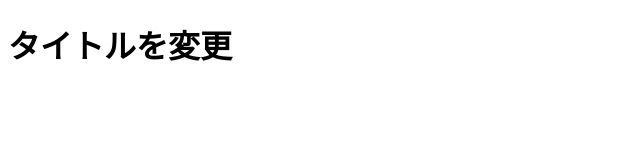
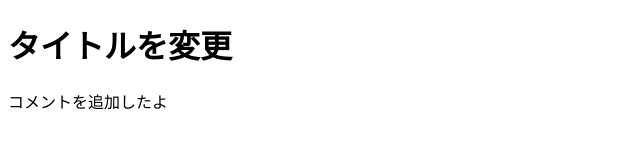
Before and after one commit to Yasuko-lazuli/officework2, a plain HTML site: page index.html in a window 1280 px wide. Shown: the whole page, without its empty margins (0-640 px from the left). Drawn offline with Linux system fonts and the light colour scheme.

Commit message:
コメント追加の変更

```diff
--- a/index.html
+++ b/index.html
@@ -7,5 +7,6 @@
 </head>
 <body>
     <h1>タイトルを変更</h1>
+    <p>コメントを追加したよ</p>
 </body>
 </html>
```
